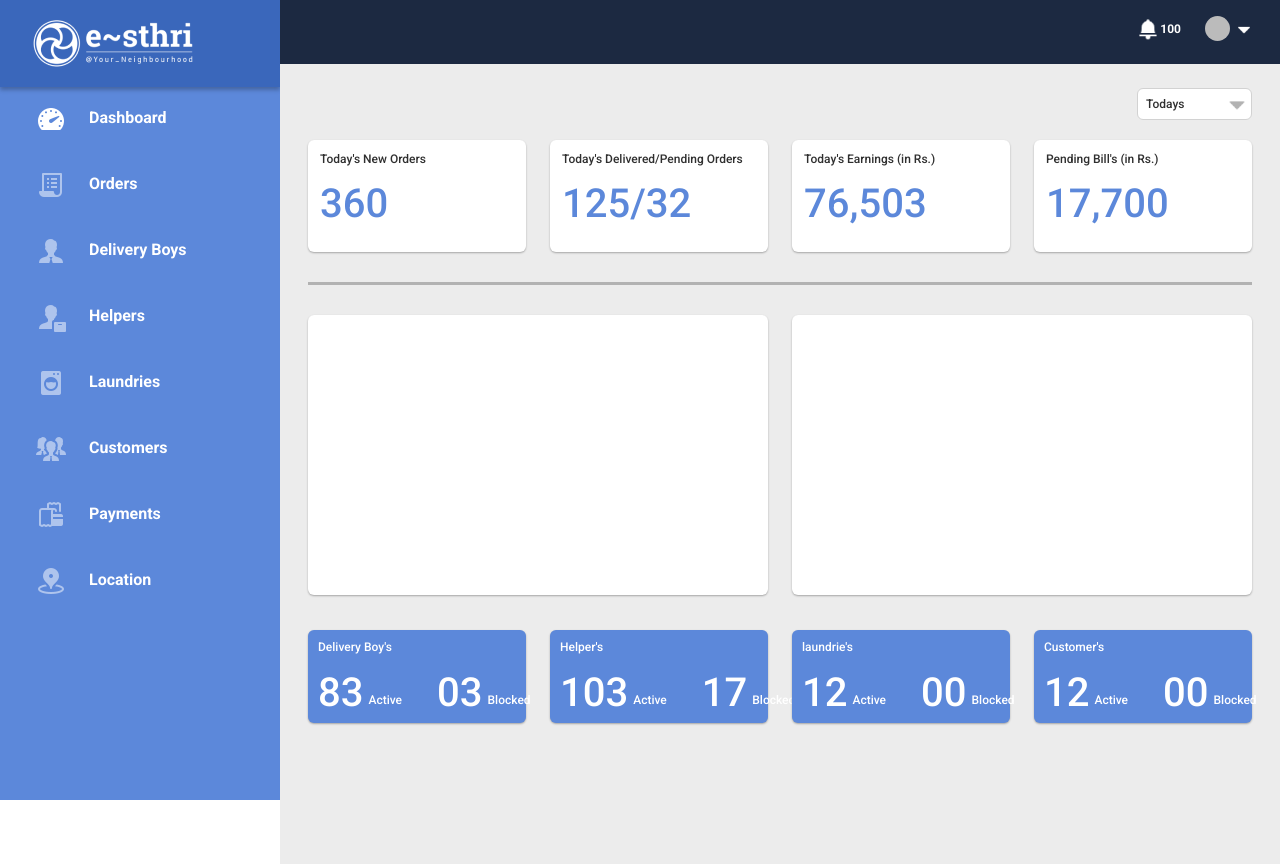
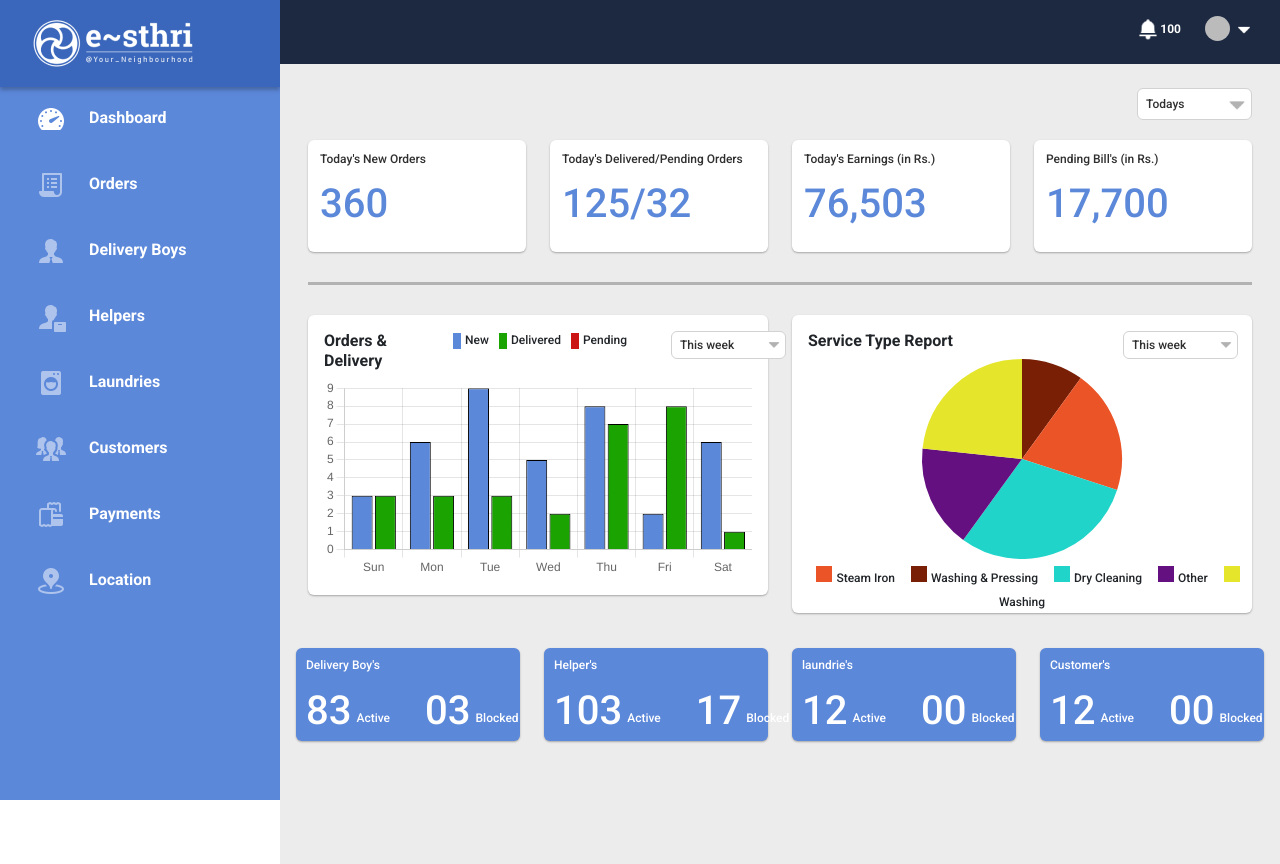
Before and after one commit to lil-bunny/laund, a React (Create React App) app: page / in a window 1280 px wide. Built offline with nearby package versions, Linux system fonts and the light colour scheme; sample sign-in values are in the browser's storage.

Commit message:
dashboard chart added

```diff
--- a/package.json
+++ b/package.json
@@ -7,11 +7,13 @@
     "@testing-library/react": "^13.4.0",
     "@testing-library/user-event": "^13.5.0",
     "bootstrap": "^5.2.3",
+    "chart.js": "^4.3.0",
     "formik": "^2.2.9",
     "multiselect-react-dropdown": "^2.0.25",
     "react": "^18.2.0",
     "react-bootstrap": "^2.7.4",
     "react-bootstrap-table-next": "^4.0.3",
+    "react-chartjs-2": "^5.2.0",
     "react-dom": "^18.2.0",
     "react-redux": "^8.0.5",
     "react-router-dom": "^6.3.0",
--- a/src/App.css
+++ b/src/App.css
@@ -281,6 +281,83 @@
 .content-wrapper .content .footer-content-box .footer-content span p {
     font-size: 12px;
     margin: 28px 5px 0;
+}
+
+.mid-content-box .chart-container{
+    padding: 16px;
+}
+
+.mid-content-box .chart-container h3{
+    font-size: 16px;
+    font-weight: 600;
+    margin-right: 66px;
+}
+
+.mid-content-box .chart-container .chart-heading{
+    display: flex;
+}
+
+.mid-content-box .chart-container .chart-heading .blue-box{
+    width:16px;
+    height: 16px;
+    background: #5C88DA;
+    margin: 2px 4px 0 0;
+}
+.mid-content-box .chart-container .chart-heading .green-box{
+    width:16px;
+    height: 16px;
+    background: #1AA301;
+    margin: 2px 4px 0 0;
+}
+.mid-content-box .chart-container .chart-heading .red-box{
+    width:16px;
+    height: 16px;
+    background: #CB1414;
+    margin: 2px 4px 0 0;
+}
+.mid-content-box .select-dropdown{
+    left: 34px;
+}
+
+.mid-content-box .select-dropdown .select{
+    padding: 4px 50px 4px 8px;
+}
+.mid-content-box .select-dropdown img{
+    top: 6px;
+}
+
+.mid-content-box .chart-container .chart-heading label{
+    font-size: 12px;
+    margin: 0 10px 0 0;
+}
+.mid-content-box .pie-chart-container{
+    padding: 16px 16px 6px 16px;
+}
+.mid-content-box canvas{
+    max-height: 200px !important;
+}
+
+.mid-content-box .pie-chart-container h3{
+    font-size: 16px;
+    font-weight: 600;
+    float: left;
+}
+.mid-content-box .pie-footer{
+    text-align: center;
+}
+.mid-content-box .pie-footer .square-box{
+    width:16px;
+    height: 16px;
+    background-color: #000;
+    display: inline-block;
+    margin: 0 4px 0 16px;
+}
+.mid-content-box label{
+    font-size: 12px;
+}
+.mid-content-box .pie-chart-container .select-dropdown{
+    float: right;
+    margin: 0 32px 0 0;
 }
 
 .top-content-box h3 {
--- a/src/components/home/Dashboard.js
+++ b/src/components/home/Dashboard.js
@@ -1,6 +1,68 @@
 import React from "react";
+import {
+    Chart as ChartJS,
+    BarElement,
+    CategoryScale,
+    LinearScale,
+    ArcElement,
+    Tooltip,
+    Legend
+} from 'chart.js';
+import { Bar } from 'react-chartjs-2';
+import { Pie } from 'react-chartjs-2';
+
+ChartJS.register(
+    BarElement,
+    CategoryScale,
+    LinearScale,
+    ArcElement,
+    Tooltip,
+    Legend
+)
+
 
 const Dashboard = () => {
+    const data = {
+        barThickness: 6,
+        barPercentage: 0.5,
+        labels: ['Sun', 'Mon', 'Tue', 'Wed', 'Thu', 'Fri', 'Sat'],
+        datasets: [
+            {
+                // label: 'New',
+                data: [3, 6, 9, 5, 8, 2, 6],
+                backgroundColor: '#5C88DA',
+                borderColor: 'black',
+                borderWidth: 1
+            },
+            {
+                // label: 'Delivered',
+                data: [3, 3, 3, 2, 7, 8, 1],
+                backgroundColor: '#1AA301',
+                borderColor: 'black',
+                borderWidth: 1
+            }
+        ]
+    };
+
+    const pieData = {
+        labels: ['One', 'Two', 'Three'],
+        datasets: [
+            {
+                data: [3, 6, 9, 5, 7],
+                backgroundColor: ['#791F06', '#EB5427', '#21D4C9', '#651080', '#E5E62B'],
+                borderWidth: 0,
+            }
+        ]
+    }
+
+    const options = {
+        plugins: {
+            legend: {
+                display: false
+            }
+        },
+    }
+
     return (
         <>
             <div className="content-header">
@@ -49,10 +111,55 @@ const Dashboard = () => {
                     <span className="break-line"></span>
                     <div className="row">
                         <div className="col-md-6">
-                            <div className="mid-content-box"></div>
+                            <div className="mid-content-box">
+                                <div className="chart-container">
+                                    <div className="chart-heading">
+                                        <h3>Orders & Delivery</h3>
+                                        <span className="blue-box"></span><label>New</label>
+                                        <span className="green-box"></span><label>Delivered</label>
+                                        <span className="red-box"></span><label>Pending</label>
+                                        <div className="select-dropdown table-select">
+                                            <img src="./assets/images/sort-down-small.png" alt="sort-img" />
+                                            <select className="select">
+                                                <option value="">This week</option>
+                                                <option value="1">2nd Week</option>
+                                                <option value="2">3rd week</option>
+                                            </select>
+                                        </div>
+                                    </div>
+                                    <Bar
+                                        data={data}
+                                        options={options}
+                                    />
+                                </div>
+                            </div>
                         </div>
                         <div className="col-md-6">
-                            <div className="mid-content-box"></div>
+                            <div className="mid-content-box">
+                                <div className="pie-chart-container">
+                                    <h3>Service Type Report</h3>
+                                    <div className="select-dropdown table-select">
+                                        <img src="./assets/images/sort-down-small.png" alt="sort-img" />
+                                        <select className="select">
+                                            <option value="">This week</option>
+                                            <option value="1">2nd Week</option>
+                                            <option value="2">3rd week</option>
+                                        </select>
+                                    </div>
+                                    <Pie
+                                        data={pieData}
+                                        options={options}
+                                    />
+                                </div>
+                                <div className="pie-footer">
+                                    <span style={{background: '#EB5427'}} className="square-box"></span><label>Steam Iron</label>
+                                    <span style={{background: '#791F06'}} className="square-box"></span><label>Washing & Pressing</label>
+                                    <span style={{background: '#21D4C9'}} className="square-box"></span><label>Dry Cleaning</label>
+                                    <span style={{background: '#651080'}} className="square-box"></span><label>Other</label>
+                                    <span style={{background: '#E5E62B'}} className="square-box"></span><label>Washing</label>
+                                </div>
+                            </div>
+                        </div>
                     </div>
                 </div>
                 <div className="row">
@@ -93,7 +200,6 @@ const Dashboard = () => {
                         </div>
                     </div>
                 </div>
-                </div>
             </section>
         </>
     )
--- a/src/components/location/Location.js
+++ b/src/components/location/Location.js
@@ -15,7 +15,7 @@ const Location = () =>{
                         <div className="select-dropdown table-select">
                             <img src="./assets/images/sort-down-small.png" alt="sort-img" />
                             <select className="select">
-                                <option value="">select DB</option>
+                                <option value="">Select DB</option>
                                 <option value="1">DB 1</option>
                                 <option value="2">DB 2</option>
                                 <option value="3">DB 3</option>
@@ -24,13 +24,17 @@ const Location = () =>{
                         <div className="select-dropdown table-select">
                             <img src="./assets/images/sort-down-small.png" alt="sort-img" />
                             <select className="select">
-                                <option value="">select helper</option>
+                                <option value="">Select helper</option>
                                 <option value="1">helper 1</option>
                                 <option value="2">helper 2</option>
                                 <option value="3">helper 3</option>
                             </select>
                         </div>
                     </div>
+                    <iframe
+                        src="https://www.google.com/maps/embed?pb=!1m18!1m12!1m3!1d3684.27848244319!2d88.42902937502754!3d22.56868547949453!2m3!1f0!2f0!3f0!3m2!1i1024!2i768!4f13.1!3m3!1m2!1s0x3a0275ad93c8289b%3A0xc099131033eb5917!2sSDF%20Building%2C%20GP%20Block%2C%20Sector%20V%2C%20Bidhannagar%2C%20Kolkata%2C%20West%20Bengal%20700091!5e0!3m2!1sen!2sin!4v1689939246530!5m2!1sen!2sin"
+                        width="100%"
+                        height="550" ></iframe>
                 </div>
             </section>
         </>
```
Also changed, not shown: 1 other file (tests, documents, lock files or other folders). Lines whose indentation alone changed are shown as unchanged.
